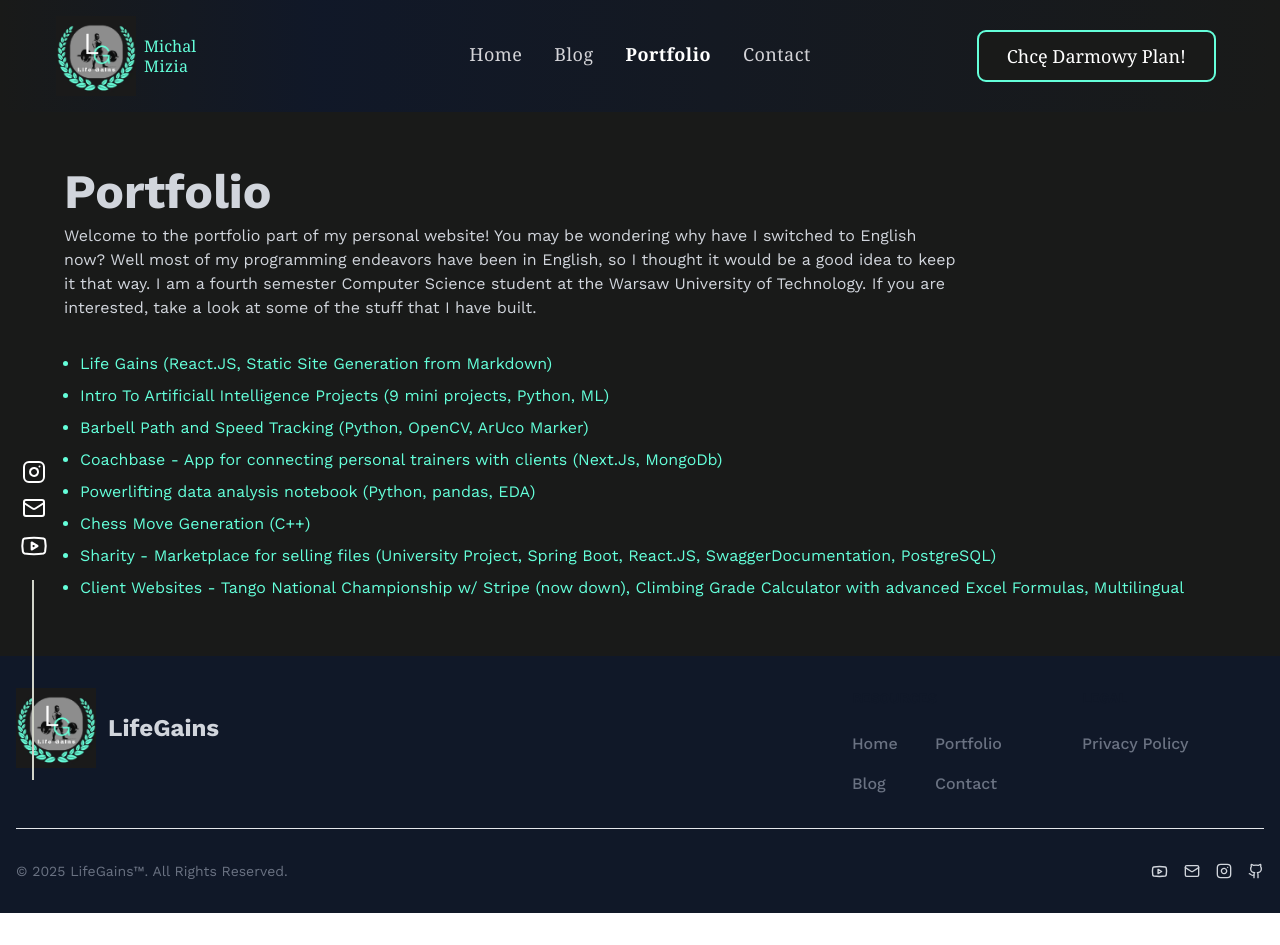
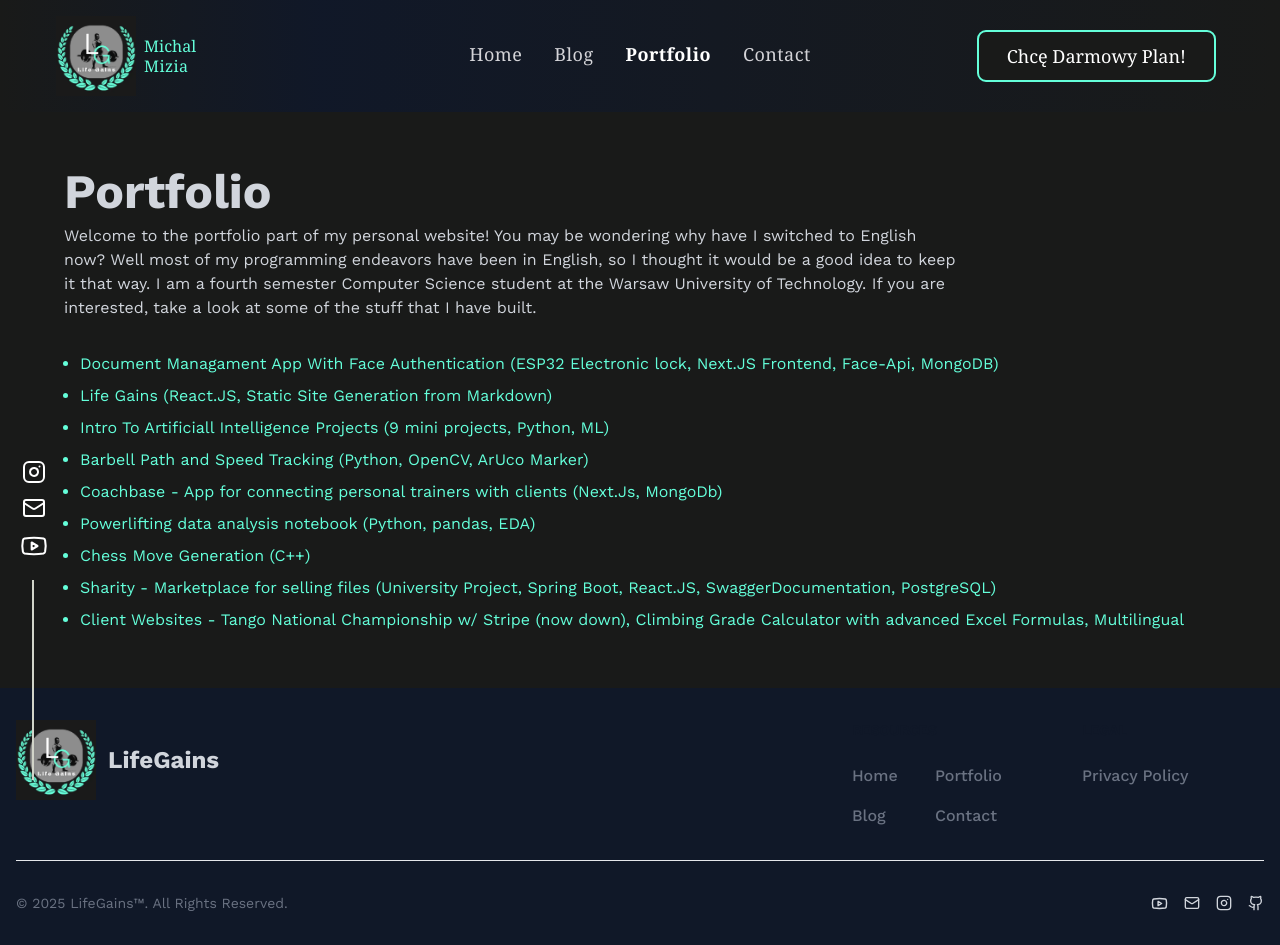
Before and after one commit to MichalMizia/life-gains-2025, a React (Vite) app: page /portfolio in a window 1280 px wide. Before the commit the page ends 913 px from the top, so only its background shows below. Built offline with nearby package versions, Linux system fonts and the light colour scheme.

Commit message:
Changed the way projects are displayed

```diff
--- a/src/articles/Projects.md
+++ b/src/articles/Projects.md
@@ -1,8 +1,8 @@
 ---
 titles:
   [
+    "Life Gains (React.JS, Static Site Generation from Markdown)",
     "Document Managament App With Face Authentication (ESP32 Electronic lock, Next.JS Frontend, Face-Api, MongoDB)",
-    "Life Gains (React.JS, Static Site Generation from Markdown)",
     "Intro To Artificiall Intelligence Projects (9 mini projects, Python, ML)",
     "Barbell Path and Speed Tracking (Python, OpenCV, ArUco Marker)",
     "Coachbase - App for connecting personal trainers with clients (Next.Js, MongoDb)",
--- a/src/pages/PortfolioPage.tsx
+++ b/src/pages/PortfolioPage.tsx
@@ -1,11 +1,10 @@
-import { getPortfolioData } from "@/lib/articles";
-
 interface PortfolioPageProps {}
 
 const links: Record<string, string> = {
   "Document Managament App With Face Authentication (ESP32 Electronic lock, Next.JS Frontend, Face-Api, MongoDB)":
     "https://github.com/MichalMizia/security--",
-  "Life Gains (React.JS, Static Site Generation from Markdown)": "",
+  "Life Gains (React.JS, Static Site Generation from Markdown)":
+    "https://life-gains.com/portfolio",
   "Intro To Artificiall Intelligence Projects (9 mini projects, Python, ML)":
     "https://github.com/MichalMizia/wsi-projects",
   "Barbell Path and Speed Tracking (Python, OpenCV, ArUco Marker)":
@@ -23,8 +22,6 @@ const links: Record<string, string> = {
 };
 
 const PortfolioPage = ({}: PortfolioPageProps) => {
-  const portfolioItems = getPortfolioData();
-
   return (
     <main className="pt-8 py-8 relative md:py-10 lg:py-14">
       <div className="container-md mb-6 lg:mb-8">
@@ -45,12 +42,12 @@ const PortfolioPage = ({}: PortfolioPageProps) => {
 
       <div className="container-md px-4">
         <ul className="grid items-between justify-between w-full gap-2 list-disc">
-          {portfolioItems.map((item) => (
+          {Object.keys(links).map((item) => (
             <li
-              key={item.title}
+              key={item}
               className="!text-accent-200 translate-link w-fit !overflow-visible cursor-pointer"
             >
-              <a href={links[item.title] || ""}>{item.title}</a>
+              <a href={links[item]}>{item}</a>
             </li>
           ))}
         </ul>
```
